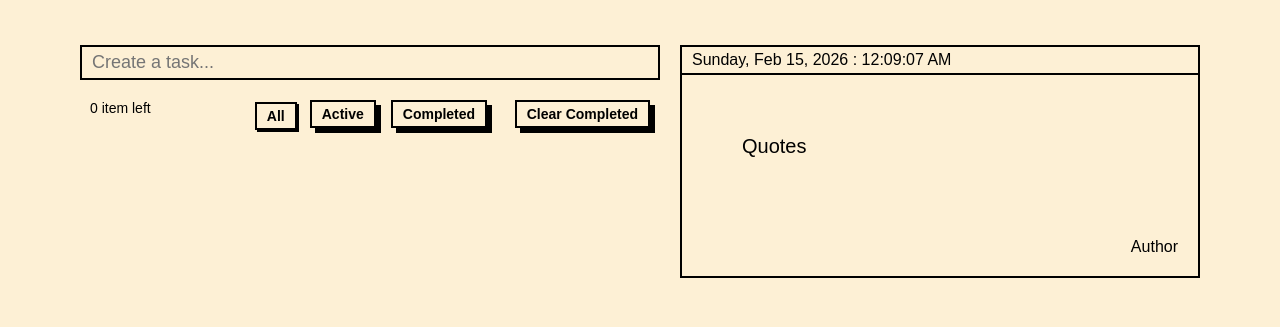
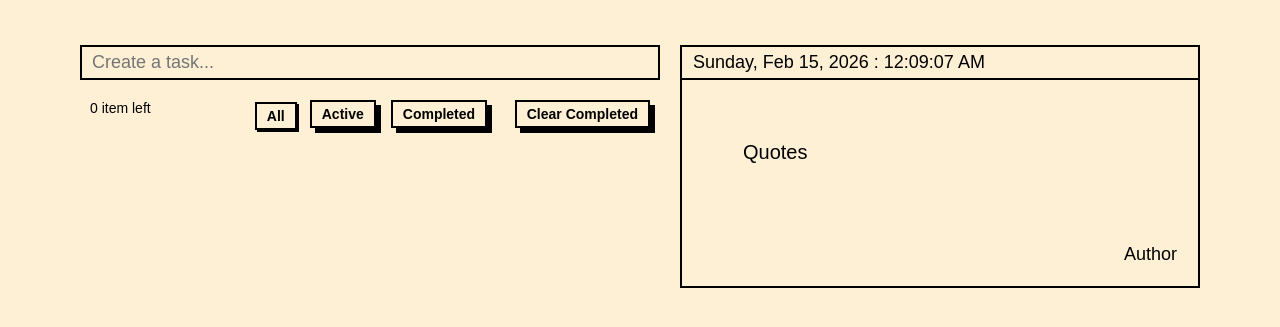
Before and after one commit to RjGutierrezz/ToDo-Quotes, a website built with Vite: page index.html in a window 1280 px wide. Shown: the part 135-462 px from the top of the page. Built offline with nearby package versions, Linux system fonts and the light colour scheme; no server answers; a web font is replaced by a local one.

Commit message:
final for now

```diff
--- a/src/style.css
+++ b/src/style.css
@@ -201,6 +201,8 @@ button {
 .date-content,
 .quote-content {
 	border: 1px solid var(--font-color);
+  padding: 1px;
+  font-size: 18px;
 }
 
 p.quote {
```
Also changed, not shown: README.md.
